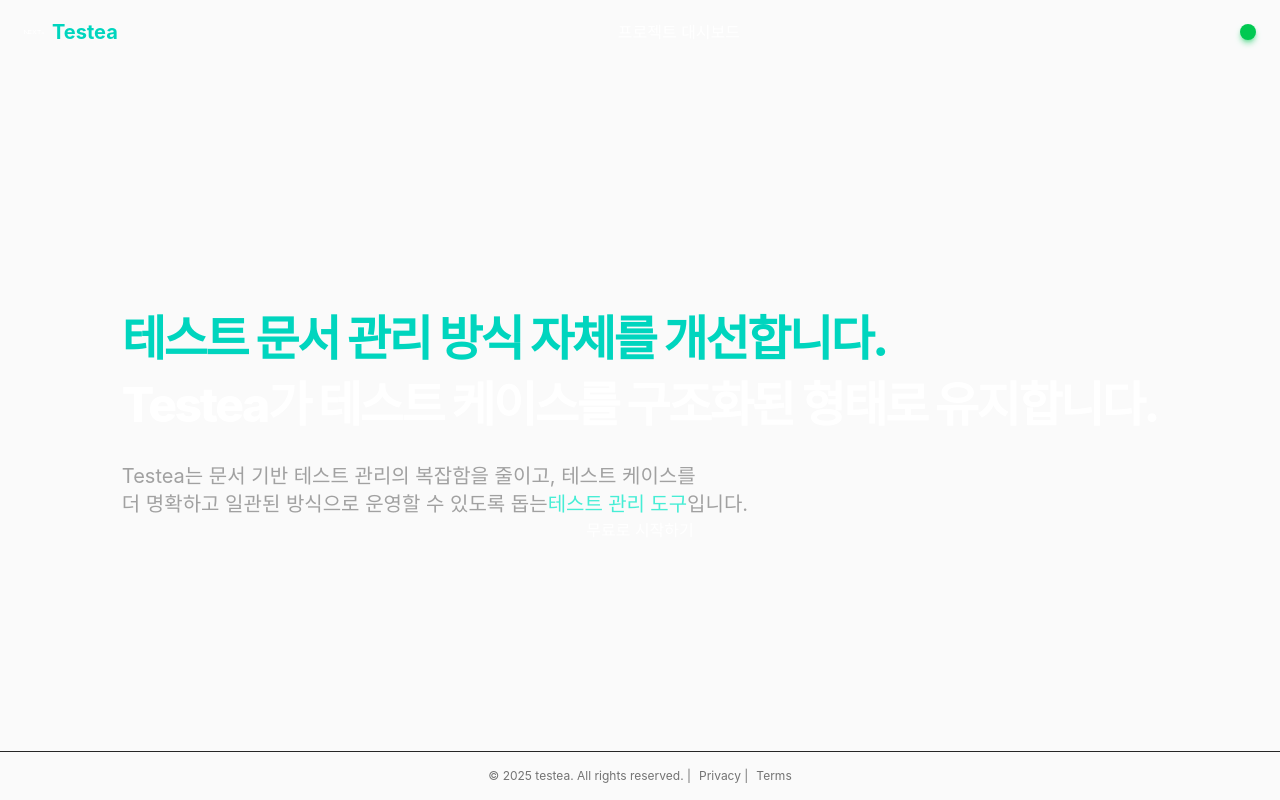
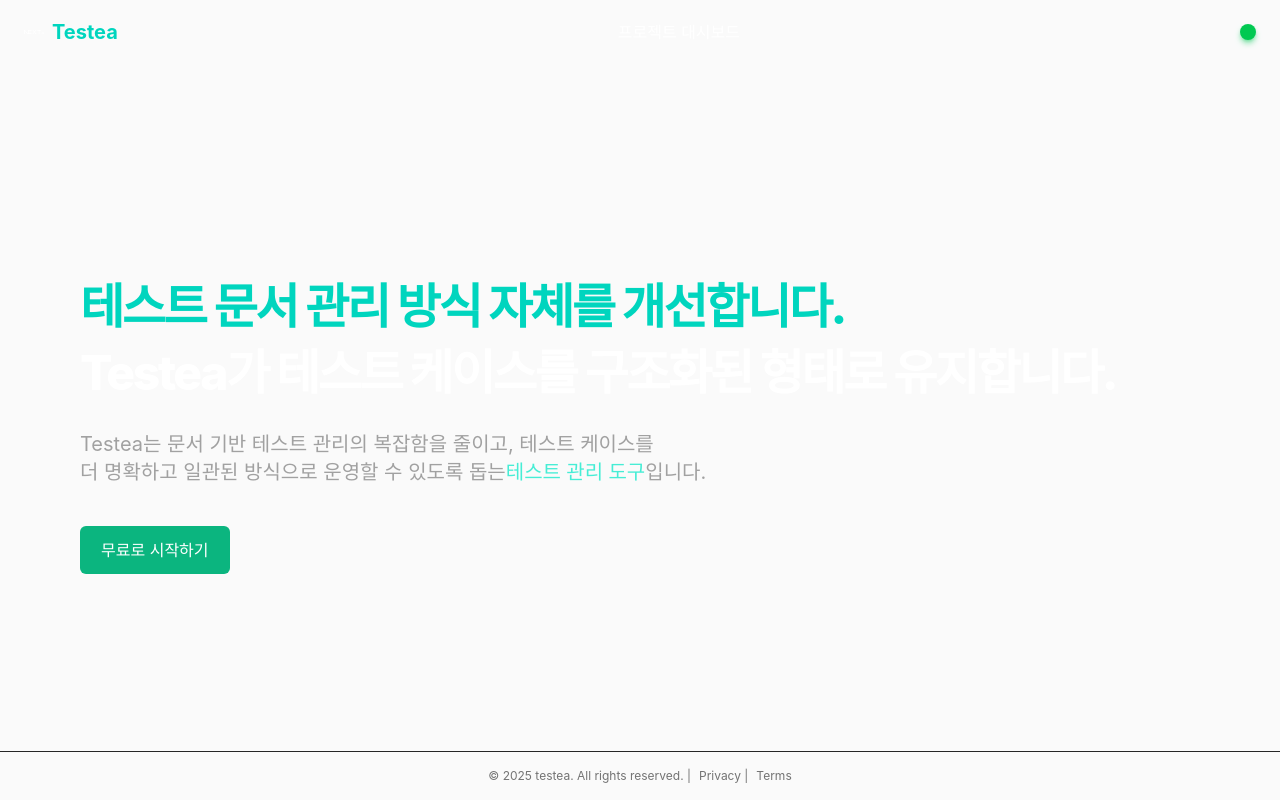
Before and after one commit to DataArts-Studio/web-mvp-front, a Next.js app: page / in a window 1280 px wide. Built offline with nearby package versions, Linux system fonts and the light colour scheme; no server answers; a web font is replaced by a local one.

Commit message:
feat: 버튼 디자인시스템 적용 및 메인페이지내 적용

```diff
--- a/src/shared/lib/primitives/button/button.tsx
+++ b/src/shared/lib/primitives/button/button.tsx
@@ -8,6 +8,7 @@
   loading?: boolean;
   pressed?: boolean;
   children?: React.ReactNode;
+  ref?: React.Ref<HTMLButtonElement>;
 }
 
 const Button = ({
@@ -18,6 +19,7 @@
   type,
   disabled,
   children,
+  ref,
   ...rest
 }: ButtonProps) => {
   // const Component: any = asChild ? Slot : 'ds-button';
--- a/src/shared/ui/ds-button/button.variable.ts
+++ b/src/shared/ui/ds-button/button.variable.ts
@@ -1,40 +1,47 @@
-// ------------------------------------------------------------------
-// Button Design System Type
-// ------------------------------------------------------------------
-type ButtonColorType = 'solid' | 'ghost' | 'text';
-type ButtonStateType = 'default' | 'hover' | 'clicked';
-type ButtonSizeType = 'large' | 'medium' | 'small';
+import { cva } from 'class-variance-authority';
+
+
+
+
+
+
 
 // ------------------------------------------------------------------
 // Button Design System (Tailwind Classes)
+// 공통 기본 스타일 (Base Style)
 // ------------------------------------------------------------------
-const sizes: Record<ButtonSizeType, string> = {
+const BASE_STYLE =
+  'inline-flex items-center justify-center whitespace-nowrap transition-colors focus-visible:outline-none focus-visible:ring-1 focus-visible:ring-ring disabled:pointer-events-none disabled:opacity-50';
+
+// ------------------------------------------------------------------
+// 변형 스타일 (Variants) - Color
+// ------------------------------------------------------------------
+const COLOR_VARIANTS = {
+  solid: 'bg-primary text-white hover:bg-[#27AE60] active:bg-[#145A32] border border-transparent',
+  ghost:
+    'bg-white text-primary border border-primary hover:text-[#27AE60] hover:border-[#27AE60] active:text-[#145A32] active:border-[#145A32]',
+  text: 'bg-transparent text-primary hover:text-[#27AE60] active:text-[#145A32] border-none',
+};
+
+// ------------------------------------------------------------------
+// 크기 스타일 (Sizes)
+// ------------------------------------------------------------------
+const SIZE_VARIANTS = {
   large: 'h-14 px-6 text-lg rounded-lg',
   medium: 'h-12 px-5 text-base rounded-md',
   small: 'h-9 px-4 text-sm rounded',
 };
 
-// 각 상태별(State) 고정 클래스 정의
-// 실제 컴포넌트에서는 `clsx`나 `classNames`로 조합하여 사용
-const colors: Record<ButtonColorType, Record<ButtonStateType, string>> = {
-  solid: {
-    default: 'bg-primary text-white border border-transparent',
-    hover: 'bg-green-2 text-white border-transparent', // 실제 사용시: hover:bg-green-2
-    clicked: 'bg-green-1 text-white border-transparent', // 실제 사용시: active:bg-green-1
+// ------------------------------------------------------------------
+// CVA 조합 (Assembly)
+// ------------------------------------------------------------------
+export const buttonVariants = cva(BASE_STYLE, {
+  variants: {
+    variant: COLOR_VARIANTS,
+    size: SIZE_VARIANTS,
   },
-  ghost: {
-    default: 'bg-white text-primary border border-primary',
-    hover: 'bg-white text-green-2 border-green-2', // 실제 사용시: hover:text-green-2 ...
-    clicked: 'bg-white text-green-1 border-green-1', // 실제 사용시: active:text-green-1 ...
+  defaultVariants: {
+    variant: 'solid',
+    size: 'medium',
   },
-  text: {
-    default: 'bg-transparent text-primary border-none',
-    hover: 'bg-transparent text-green-2 border-none', // 보통 텍스트 버튼은 hover시 배경색(bg-gray-50)을 약간 주기도 함
-    clicked: 'bg-transparent text-green-1 border-none',
-  },
-};
-
-export const btn = {
-  sizes,
-  colors,
-};
+});
--- a/src/shared/ui/ds-button/ds-button.tsx
+++ b/src/shared/ui/ds-button/ds-button.tsx
@@ -1,13 +1,12 @@
-'use client';
 import React from 'react';
 
-import { Button } from '@/shared';
+import { Button, buttonVariants, cn } from '@/shared';
+import { DSButtonProps } from '@/shared/ui/ds-button';
 
-export interface DSButtonProps {
-  title: string;
-  className?: string;
-}
-
-export const DSButton = ({ title }: DSButtonProps) => {
-  return <Button>{title}</Button>;
+export const DSButton = ({ children, variant, size, className, ref, ...props }: DSButtonProps) => {
+  return (
+    <Button ref={ref} className={cn(buttonVariants({ variant, size }), className)} {...props}>
+      {children}
+    </Button>
+  );
 };
--- a/src/shared/ui/ds-button/index.ts
+++ b/src/shared/ui/ds-button/index.ts
@@ -1,2 +1,3 @@
-export type {DSButtonProps} from '@/shared/ui/ds-button/ds-button';
+export type { DSButtonProps, ButtonVariant, ButtonSize } from '@/shared/ui/ds-button/types';
 export { DSButton } from '@/shared/ui/ds-button/ds-button';
+export { buttonVariants } from '@/shared/ui/ds-button/button.variable';
--- /dev/null
+++ b/src/shared/ui/ds-button/types.ts
@@ -0,0 +1,15 @@
+import React from 'react';
+
+import { ButtonProps } from '@/shared';
+import { buttonVariants } from '@/shared/ui/ds-button/button.variable';
+import { type VariantProps } from 'class-variance-authority';
+
+// ------------------------------------------------------------------
+// Button Design System Type
+// ------------------------------------------------------------------
+export type ButtonVariant = VariantProps<typeof buttonVariants>['variant'];
+export type ButtonSize = VariantProps<typeof buttonVariants>['size'];
+
+export interface DSButtonProps extends ButtonProps, VariantProps<typeof buttonVariants> {
+  ref?: React.Ref<HTMLButtonElement>;
+}
--- a/src/view/lending/lending.tsx
+++ b/src/view/lending/lending.tsx
@@ -13,12 +13,14 @@
       {/* Header */}
       <GlobalHeader />
       {/* Main Content */}
-      <MainContainer className="flex w-full flex-1 max-w-7xl flex-grow flex-col items-center justify-start px-4 pt-32 pb-20 text-center">
+      <MainContainer className="flex w-full flex-1 max-w-6xl flex-grow flex-col items-center justify-start px-4 pt-32 pb-20 text-center">
         {/* 메인 헤드라인 + 서브타이틀 / 슬로건 */}
         <LendingHeader/>
         {/* CTA Section */}
-        <section>
-          <DSButton title="무료로 시작하기"/>
+        <section className='w-full mt-10 flex justify-start'>
+          <DSButton onClick={() => alert('클릭!')}>
+            무료로 시작하기
+          </DSButton>
         </section>
       </MainContainer>
       <Footer />
--- a/src/widgets/lending/ui/lending-header.tsx
+++ b/src/widgets/lending/ui/lending-header.tsx
@@ -2,7 +2,7 @@
 
 export const LendingHeader = () => {
   return (
-    <header className="text-left">
+    <header className="w-full text-left">
       {/* title */}
       <h1 className="w-full max-w-7xl text-left text-3xl leading-snug font-extrabold tracking-tighter md:text-5xl">
         <span className="text-teal-400">테스트 문서 관리 방식 자체를 개선합니다.</span>
```
